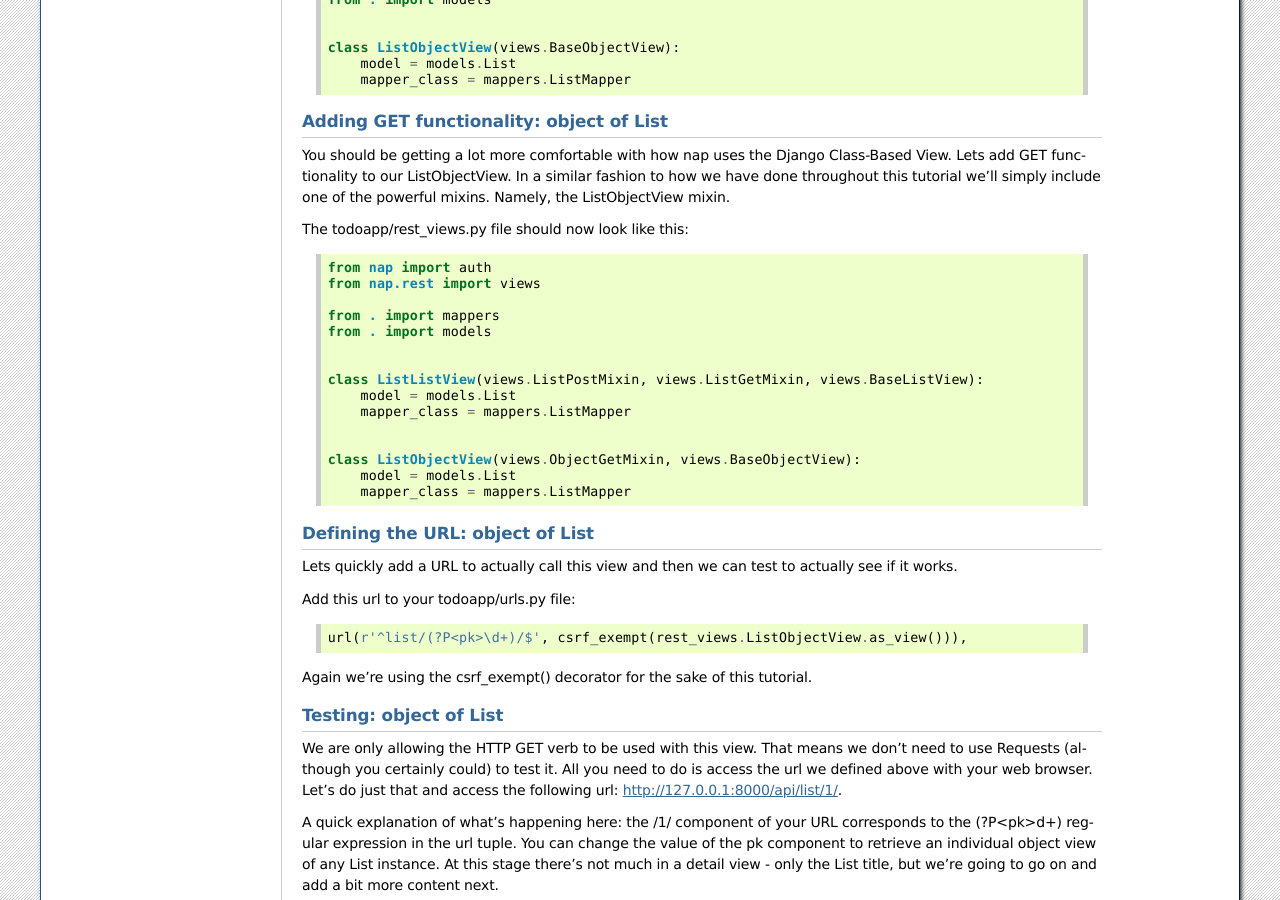
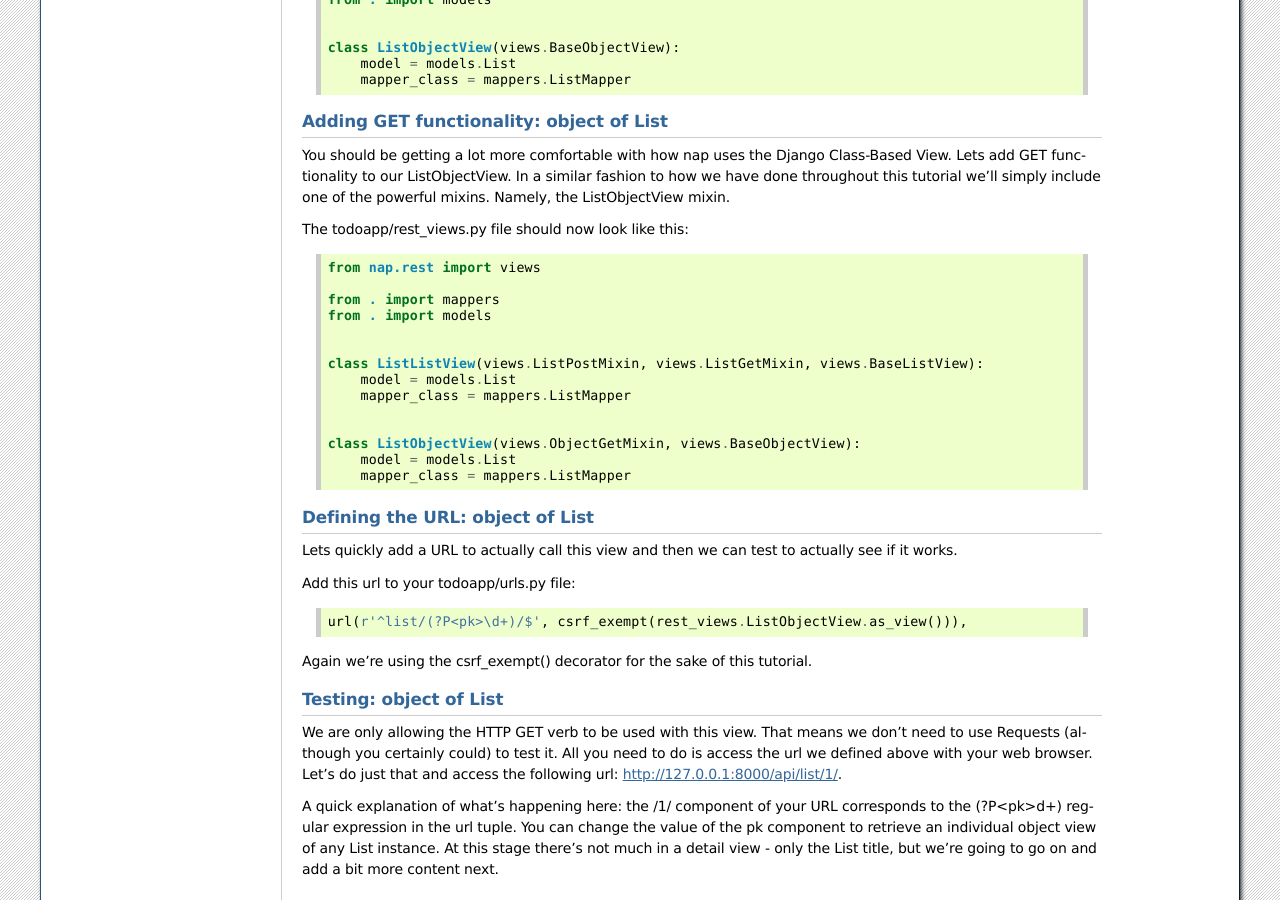
Before and after one commit to funkybob/django-nap, a Sphinx documentation site: the page built from docs/tutorial/mapper.rst, in a window 1280 px wide and 900 px high, scrolled down 6221 px. Built offline with Sphinx 7.4.7, drawn with Linux system fonts in a browser that asks for light colours.

Commit message:
Remove reference to nap.auth

```diff
--- a/docs/tutorial/mapper.rst
+++ b/docs/tutorial/mapper.rst
@@ -445,7 +445,6 @@ The todoapp/rest_views.py file should now look like this:
 
 .. code:: python
 
-    from nap import auth
     from nap.rest import views
 
     from . import mappers
```
